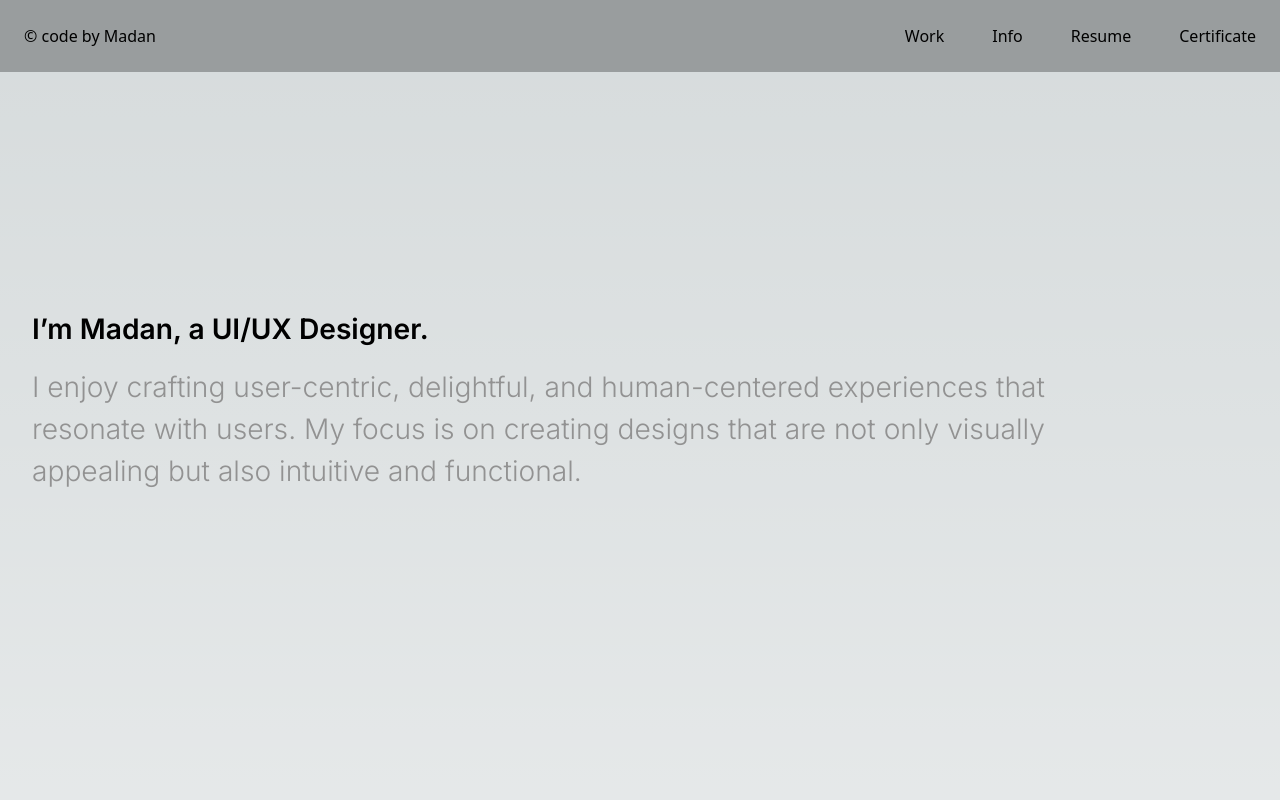
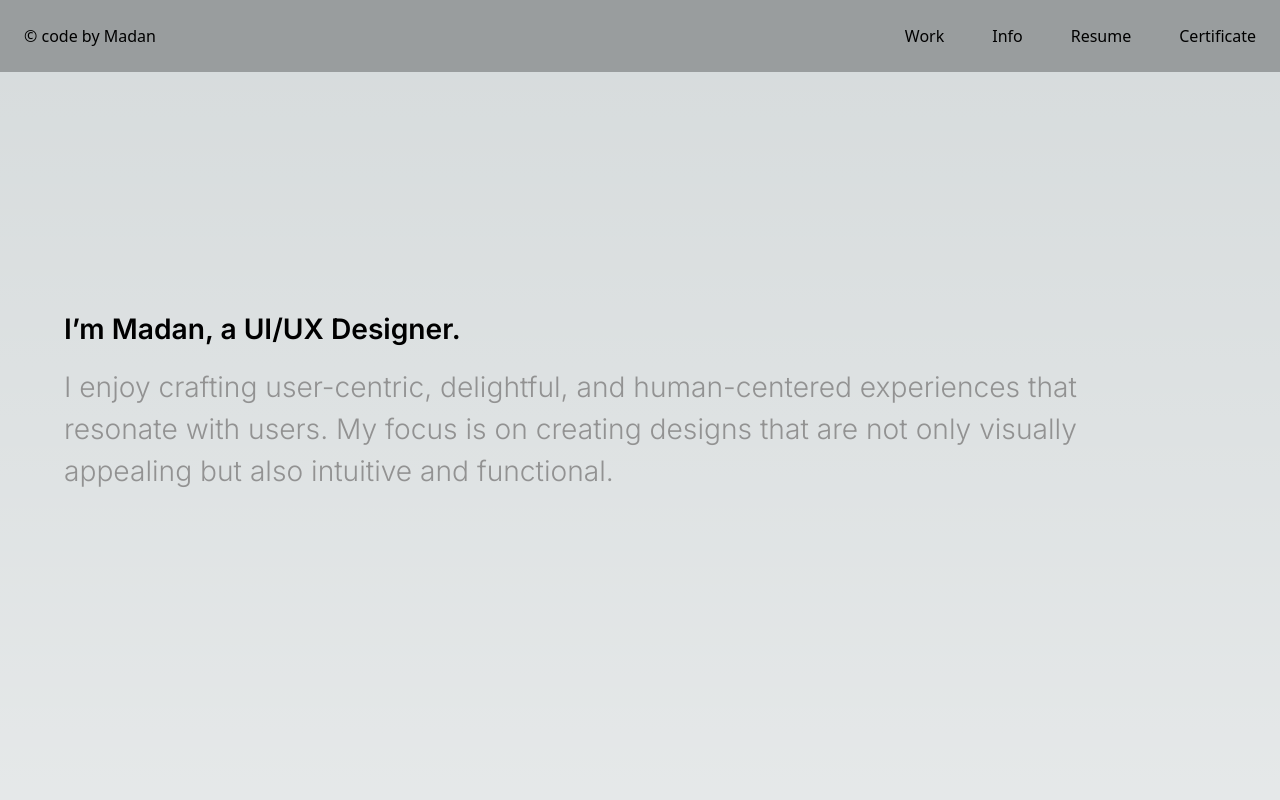
Before and after one commit to madandot/portfolio, a Next.js app: page /work in a window 1280 px wide. Shown: the top 800 px of the page. Built offline with nearby package versions, Linux system fonts and the light colour scheme.

Commit message:
new commit

```diff
--- a/src/app/work/page.jsx
+++ b/src/app/work/page.jsx
@@ -12,10 +12,10 @@ const work = () => {
       <div>
          <ContentWrapper>
             <div className='lg:h-screen h-[50vh] flex flex-col justify-center  px-8 gap-4  '>
-               <h1 className='leading-[2.8vm]  lg:w-[90%] font-semibold text-[2.2vw] font-[Rmneue, snas-serif]'>
+               <h1 className='leading-[2.8vm]  lg:w-[90%] font-semibold text-[2.2vw] px-8 font-[Rmneue, snas-serif]'>
                   I’m Madan, a UI/UX Designer.
                </h1>
-               <p className='leading-[2.8vm] text-[#929292] w-[90%] font-light text-[2.2vw] font-[Rmneue, snas-serif]'>
+               <p className='leading-[2.8vm] text-[#929292] w-[90%] font-light px-8 text-[2.2vw] font-[Rmneue, snas-serif]'>
                   I enjoy crafting user-centric, delightful, and human-centered experiences that resonate with users. My focus is on
                   creating designs that are not only visually appealing but also intuitive and functional.
                </p>
```
